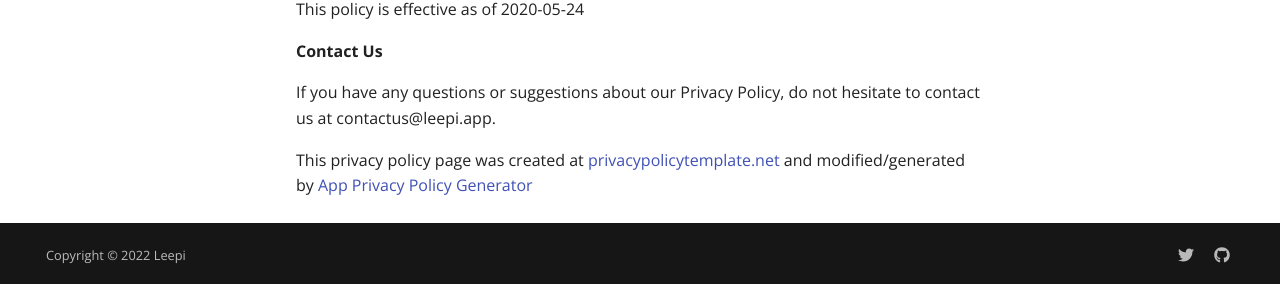
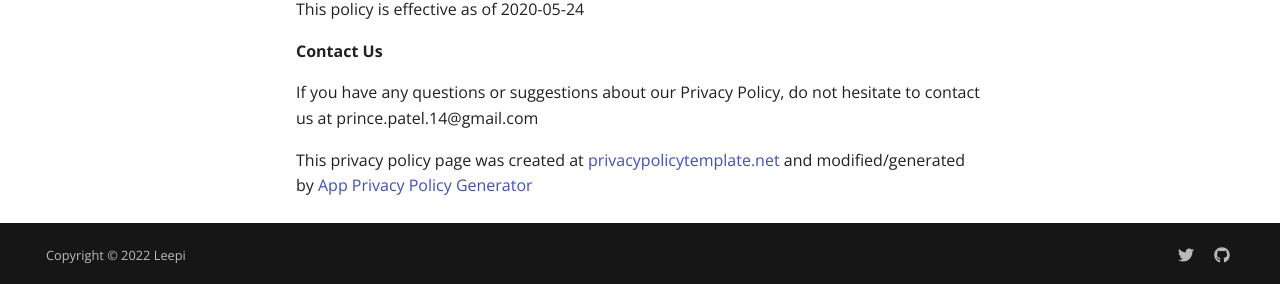
Before and after one commit to PrinceP/blogsLeepi, an MkDocs documentation site: the page built from docs/policy/index.md, in a window 1280 px wide and 900 px high, scrolled down 1737 px. Shown: the part 613-897 px from the top of the window. Built offline with MkDocs 1.6.1 and Material for MkDocs 9.7.7, drawn with Linux system fonts in a browser that asks for light colours; comment, search, counter and statistics services are not loaded; the version menu is left out.

Commit message:
Policy added 1

```diff
--- a/docs/policy/index.md
+++ b/docs/policy/index.md
@@ -61,6 +61,6 @@ This policy is effective as of 2020-05-24
 
 **Contact Us**
 
-If you have any questions or suggestions about our Privacy Policy, do not hesitate to contact us at contactus@leepi.app.
+If you have any questions or suggestions about our Privacy Policy, do not hesitate to contact us at prince.patel.14@gmail.com
 
 This privacy policy page was created at [privacypolicytemplate.net](https://privacypolicytemplate.net/) and modified/generated by [App Privacy Policy Generator](https://app-privacy-policy-generator.firebaseapp.com/)
```
